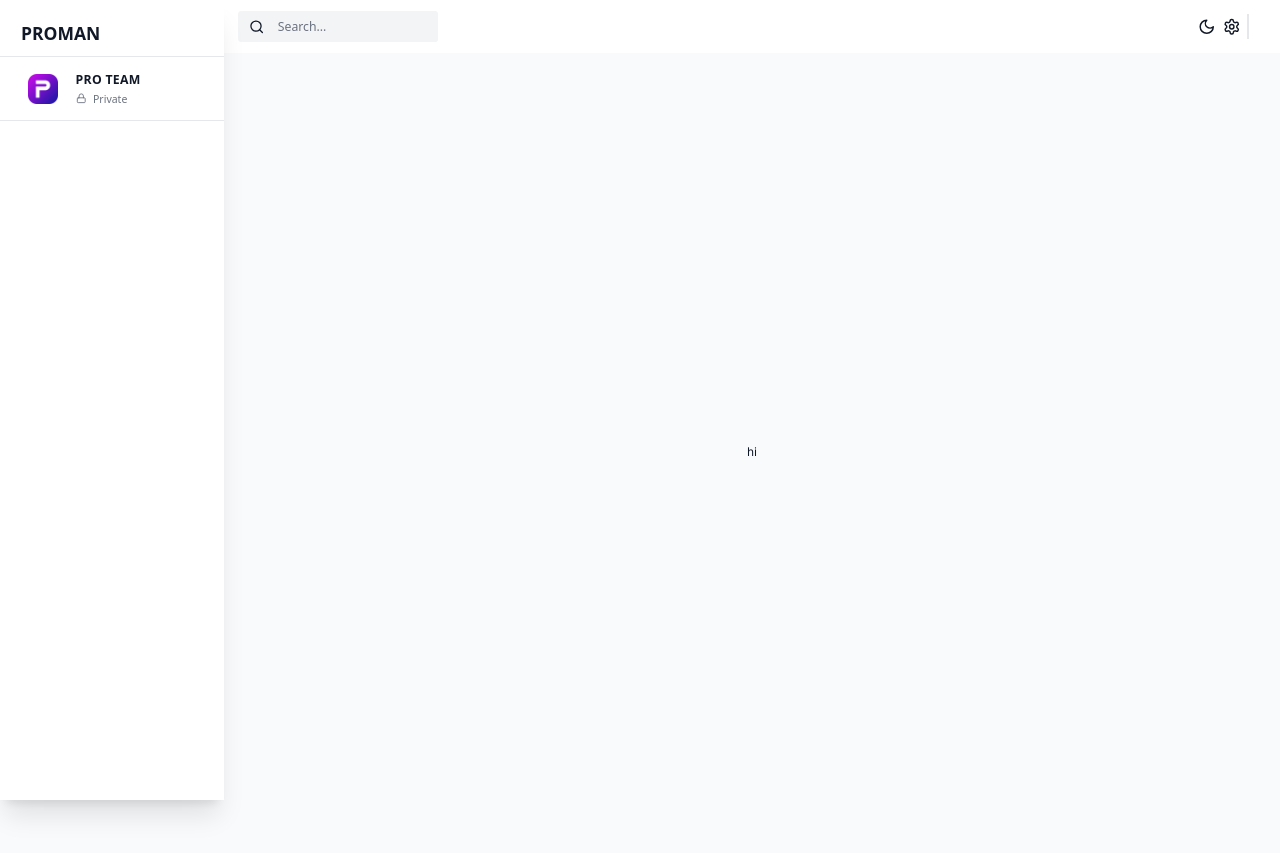
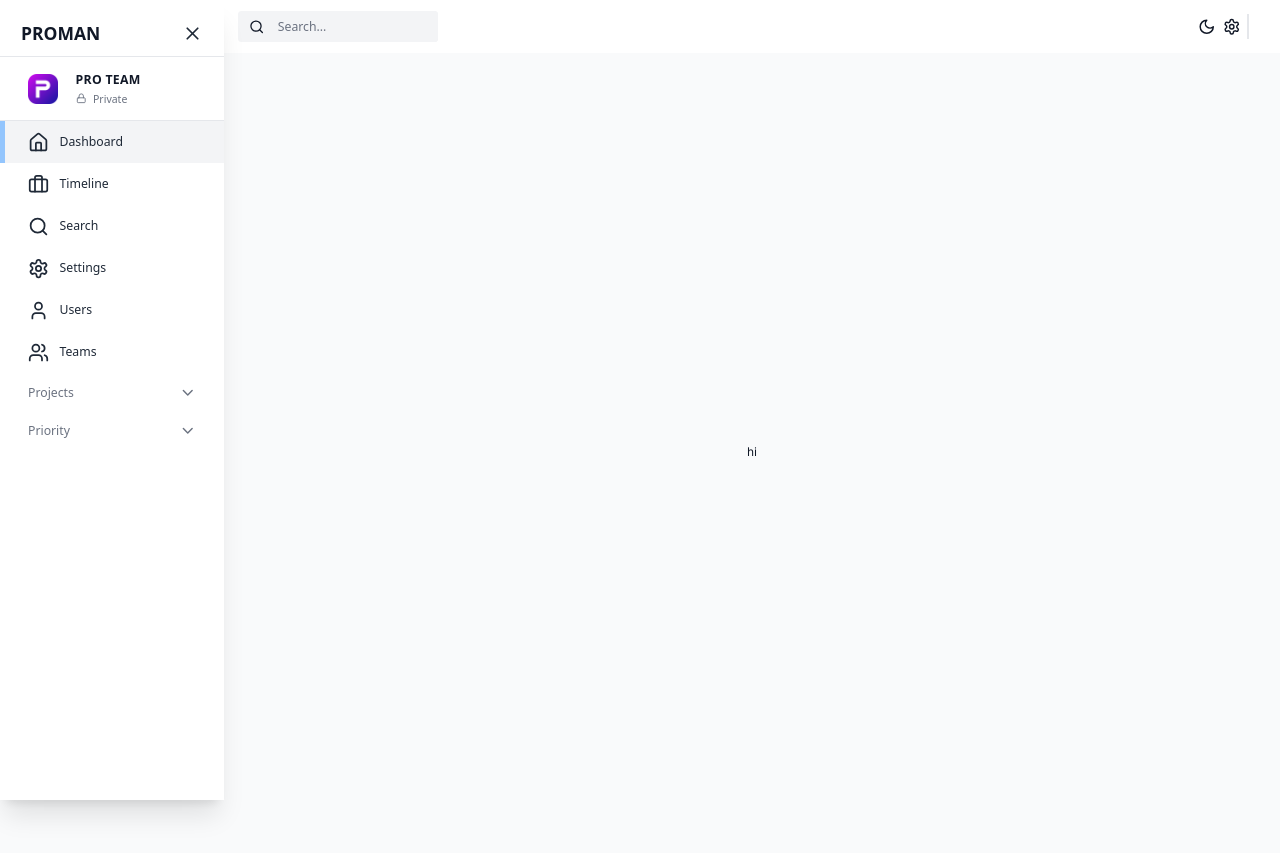
Before and after one commit to Adith628/Project-Management-FullStack, a Next.js app in the folder client/: page / in a window 1280 px wide. Built offline with nearby package versions, Linux system fonts and the light colour scheme; no server answers.

Commit message:
feat : sidebar completed

```diff
--- a/client/src/app/(components)/Sidebar/index.tsx
+++ b/client/src/app/(components)/Sidebar/index.tsx
@@ -1,15 +1,43 @@
 "use client";
-import { LockIcon } from "lucide-react";
+import { useAppSelector } from "@/app/redux";
+import { setIsSidebarCollapsed } from "@/state";
+import {
+  AlertCircle,
+  AlertOctagon,
+  AlertTriangle,
+  Briefcase,
+  ChevronDown,
+  ChevronUp,
+  Home,
+  Icon,
+  Layers3,
+  LockIcon,
+  LucideIcon,
+  Search,
+  Settings,
+  ShieldAlert,
+  User,
+  Users,
+  X,
+} from "lucide-react";
 import Image from "next/image";
+import Link from "next/link";
+import { usePathname } from "next/navigation";
 import React, { useState } from "react";
+import { useDispatch } from "react-redux";
 
 const Sidebar = () => {
   const [showProjects, setShowProjects] = useState(false);
   const [showPriority, setShowPriority] = useState(false);
 
+  const dispatch = useDispatch();
+  const isSidebarCollapsed = useAppSelector(
+    (state) => state.global.isSidebarCollapsed,
+  );
+
   const sidebarClassNames = `fixed flex flex-col h-[100%] justify-between shadow-xl transition-all duration-300
   h-full z-40 dark:bg-black overflow-y-auto bg-white
-  w-64
+  ${isSidebarCollapsed ? "w-0" : "w-64"}
   `;
 
   return (
@@ -20,6 +48,16 @@ const Sidebar = () => {
           <div className="text-xl font-bold text-gray-900 dark:text-white">
             PROMAN
           </div>
+          {isSidebarCollapsed ? null : (
+            <button
+              className="py-3"
+              onClick={() => {
+                dispatch(setIsSidebarCollapsed(!isSidebarCollapsed));
+              }}
+            >
+              <X className="h-6 w-6 text-gray-800 dark:text-gray-100" />
+            </button>
+          )}
         </div>
         {/* TEAM */}
         <div className="flex items-center gap-5 border-y-[1.5px] border-gray-200 px-8 py-4 dark:border-gray-700">
@@ -41,9 +79,144 @@ const Sidebar = () => {
           </div>
         </div>
         {/* NAVBAR LINKS */}
+        <nav className="z-10 w-full">
+          <SidebarLink
+            href="/dashboard"
+            icon={Home}
+            label="Dashboard"
+            isCollapsed={false}
+          />
+          <SidebarLink
+            href="/timeline"
+            icon={Briefcase}
+            label="Timeline"
+            isCollapsed={false}
+          />
+          <SidebarLink
+            href="/search"
+            icon={Search}
+            label="Search"
+            isCollapsed={false}
+          />
+          <SidebarLink
+            href="/settings"
+            icon={Settings}
+            label="Settings"
+            isCollapsed={false}
+          />
+          <SidebarLink
+            href="/users"
+            icon={User}
+            label="Users"
+            isCollapsed={false}
+          />
+          <SidebarLink
+            href="/teams"
+            icon={Users}
+            label="Teams"
+            isCollapsed={false}
+          />
+        </nav>
+
+        {/* PROJECTS LINKS */}
+        <button
+          className="flex w-full items-center justify-between px-8 py-3 text-gray-500"
+          onClick={() => setShowProjects((prev) => !prev)}
+        >
+          <span className="">Projects</span>
+          {showProjects ? (
+            <ChevronUp className="h-5 w-5 text-gray-500" />
+          ) : (
+            <ChevronDown className="h-5 w-5 text-gray-500" />
+          )}
+        </button>
+        {/* PROJECTS LIST */}
+
+        {/* PRIORITIES LINKS */}
+        <button
+          className="flex w-full items-center justify-between px-8 py-3 text-gray-500"
+          onClick={() => setShowPriority((prev) => !prev)}
+        >
+          <span className="">Priority</span>
+          {showPriority ? (
+            <ChevronUp className="h-5 w-5 text-gray-500" />
+          ) : (
+            <ChevronDown className="h-5 w-5 text-gray-500" />
+          )}
+        </button>
+        {showPriority && (
+          <>
+            <SidebarLink
+              href="/priority/urgent"
+              icon={AlertCircle}
+              label="Urgent"
+              isCollapsed={false}
+            />
+            <SidebarLink
+              href="/priority/high"
+              icon={ShieldAlert}
+              label="High"
+              isCollapsed={false}
+            />
+            <SidebarLink
+              href="/priority/medium"
+              icon={AlertTriangle}
+              label="Medium"
+              isCollapsed={false}
+            />
+            <SidebarLink
+              href="/priority/low"
+              icon={AlertOctagon}
+              label="Low"
+              isCollapsed={false}
+            />
+            <SidebarLink
+              href="/priority/backlog"
+              icon={Layers3}
+              label="Backlog"
+              isCollapsed={false}
+            />
+          </>
+        )}
       </div>
     </div>
   );
 };
 
+interface SidebarLinkProps {
+  href: string;
+  icon: LucideIcon;
+  label: string;
+  isCollapsed: boolean;
+}
+
+const SidebarLink = ({
+  href,
+  icon: Icon,
+  label,
+  isCollapsed,
+}: SidebarLinkProps) => {
+  const pathname = usePathname();
+  const isActive =
+    pathname === href || (pathname === "/" && href === "/dashboard");
+
+  return (
+    <Link href={href} className="w-full">
+      <div
+        className={`relative flex cursor-pointer items-center gap-3 transition-colors hover:bg-gray-100 dark:bg-black dark:hover:bg-gray-700 ${
+          isActive ? "bg-gray-100 text-white dark:bg-gray-600" : ""
+        } justify-start px-8 py-3`}
+      >
+        {isActive && (
+          <div className="absolute left-0 top-0 h-[100%] w-[5px] bg-blue-200" />
+        )}
+        <Icon className="h-6 w-6 text-gray-800 dark:text-gray-100" />
+        <span className={`font-medium text-gray-800 dark:text-gray-100`}>
+          {label}
+        </span>
+      </div>
+    </Link>
+  );
+};
+
 export default Sidebar;
--- a/client/src/app/globals.css
+++ b/client/src/app/globals.css
@@ -14,7 +14,7 @@ body,
 .app {
   height: 100%;
   width: 100%;
-  @apply bg-gray-500;
+  @apply bg-white;
   @apply text-sm;
-  @apply text-gray-900;
+  @apply dark:bg-black;
 }
```
Also changed, not shown: 1 other file (tests, documents, lock files or other folders).
